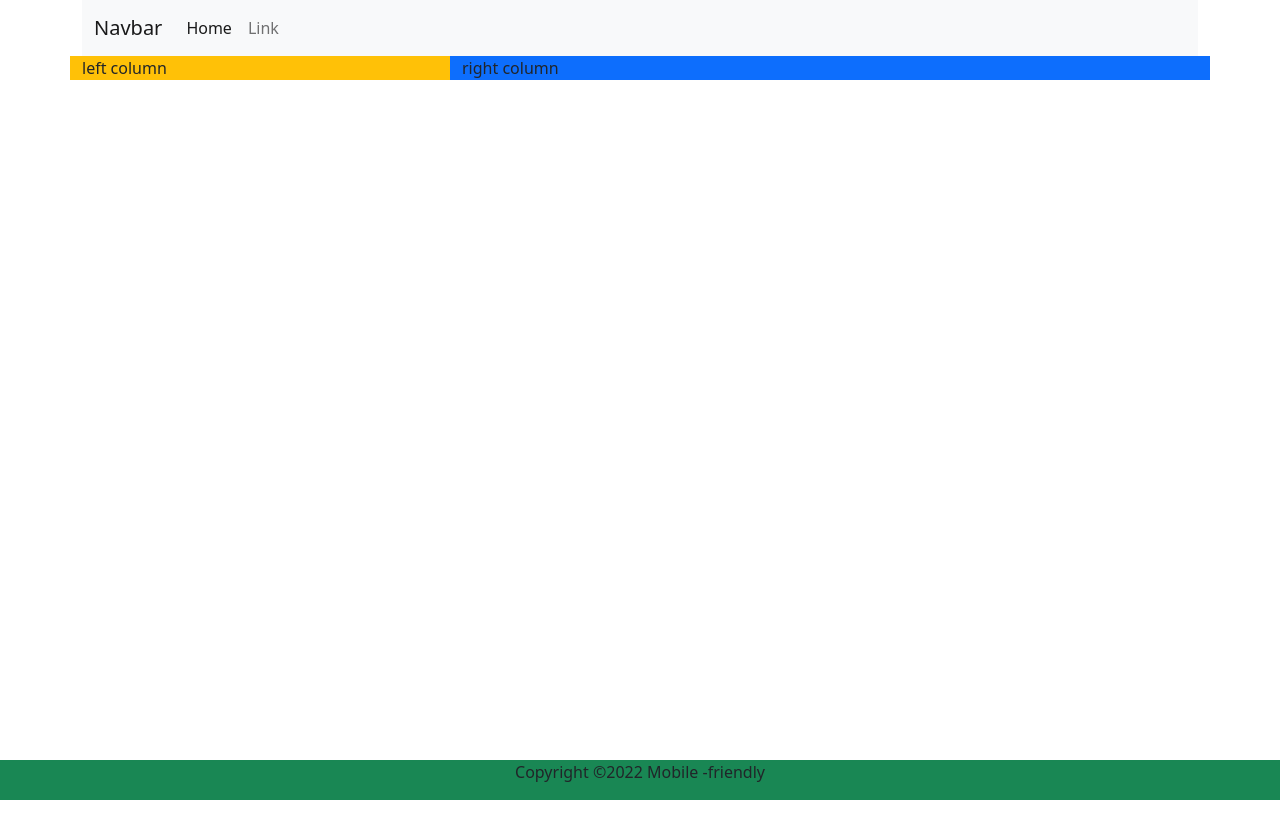
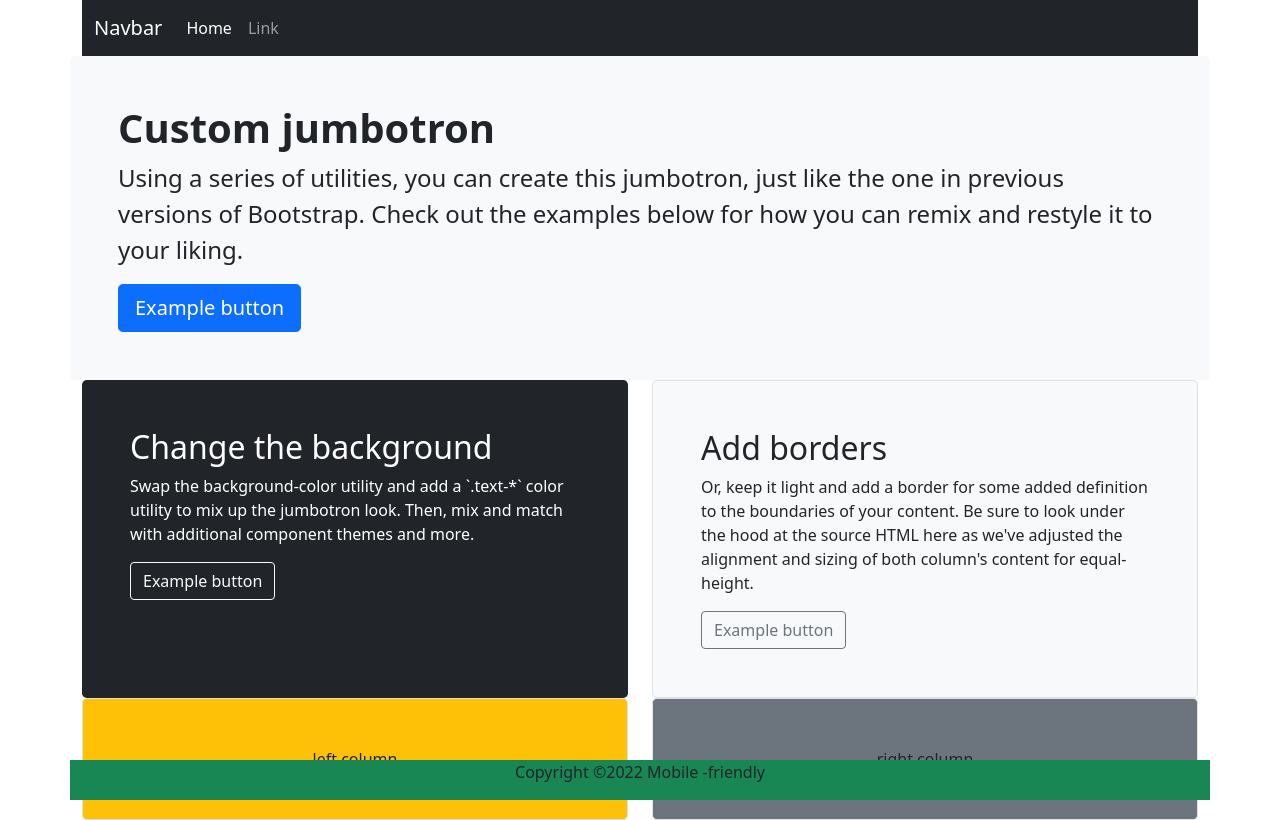
Before and after one commit to JVerbtsky/collab-practice, a plain HTML site: page index.html in a window 1280 px wide. Drawn offline with nearby package versions, Linux system fonts and the light colour scheme.

Commit message:
Take Home Challenge

```diff
--- a/index.html
+++ b/index.html
@@ -9,11 +9,11 @@
     <link href="https://cdn.jsdelivr.net/npm/bootstrap@5.1.3/dist/css/bootstrap.min.css" rel="stylesheet" integrity="sha384-1BmE4kWBq78iYhFldvKuhfTAU6auU8tT94WrHftjDbrCEXSU1oBoqyl2QvZ6jIW3" crossorigin="anonymous">
 
     <title>Hello, world!</title>
-    <link ref="stylesheet" href='./css/styles.css'>
+    <link ref="stylesheet" href='css/styles.css'>
   </head>
   <body>
     <div class="container">
-      <nav class="navbar navbar-expand-lg navbar-light bg-light">
+      <nav class="navbar navbar-expand-lg navbar-dark bg-dark">
         <div class="container-fluid">
           <a class="navbar-brand" href="#">Navbar</a>
           <button class="navbar-toggler" type="button" data-bs-toggle="collapse" data-bs-target="#navbarSupportedContent"
@@ -33,20 +33,55 @@
           </div>
         </div>
       </nav>
-      <section>
       <div class="row">
-        <div class="col-md-4 bg-warning" id="left">
-         left column
+        <div class="p-5 md bg-light rounded-3">
+          <h1 class="disply-5 fw-bold"> Custom jumbotron</h1>
+          <p class="col-md8 fs-4">
+        Using a series of utilities, you can create this jumbotron, just like the one in previous versions of Bootstrap. Check
+        out the examples below for how you can remix and restyle it to your liking.
+          </p>
+          <button class="btn btn-primary btn-lg" type="button"> Example button</button>
+      </div>
+      </div>
+      <div class="row align-items-md-stretch">
+        <div class="col-md-6">
+          <div class="h-100 p-5 text-white bg-dark rounded-3">
+            <h2>Change the background</h2>
+            <p class="">
+              Swap the background-color utility and add a `.text-*` color utility to mix up the jumbotron look. Then, mix and match
+              with additional component themes and more.
+            </p>
+            <button class="btn btn-outline-light"  type="button">Example button </button>
+          </div>
         </div>
-        <div class="col-md-8 bg-primary" id="right">
-        right column
+        <div class="col-md-6">
+          <div class="h-100 p-5 bg-light border rounded-3">
+            <h2>Add borders</h2>
+            <p class="">
+            Or, keep it light and add a border for some added definition to the boundaries of your content. Be sure to look under
+            the hood at the source HTML here as we've adjusted the alignment and sizing of both column's content for equal-height.
+            </p>
+            <button class="btn btn-outline-secondary" type="button">Example button </button>
+          </div>
+        </div>
+      </div>
+
+      <div class="row">
+        <div class="col-md-6 ">
+          <div class="h-100 p-5 bg-warning border rounded-3 text-center" id="left">
+          left column
+          </div>
+
+        </div>
+        <div class="col-md-6">
+          <div class="h-100 p-5 bg-secondary border rounded-3 text-center" id="right">
+          right column
+          </div>
         </div>
         </div>
-
-        </section>
   </div>
 <footer>
-<div class="container-fluid text-center bg-success fixed-bottom">
+<div class="container text-center bg-success fixed-bottom">
   <div class="row">
     <div class="col">
       <p>
```
